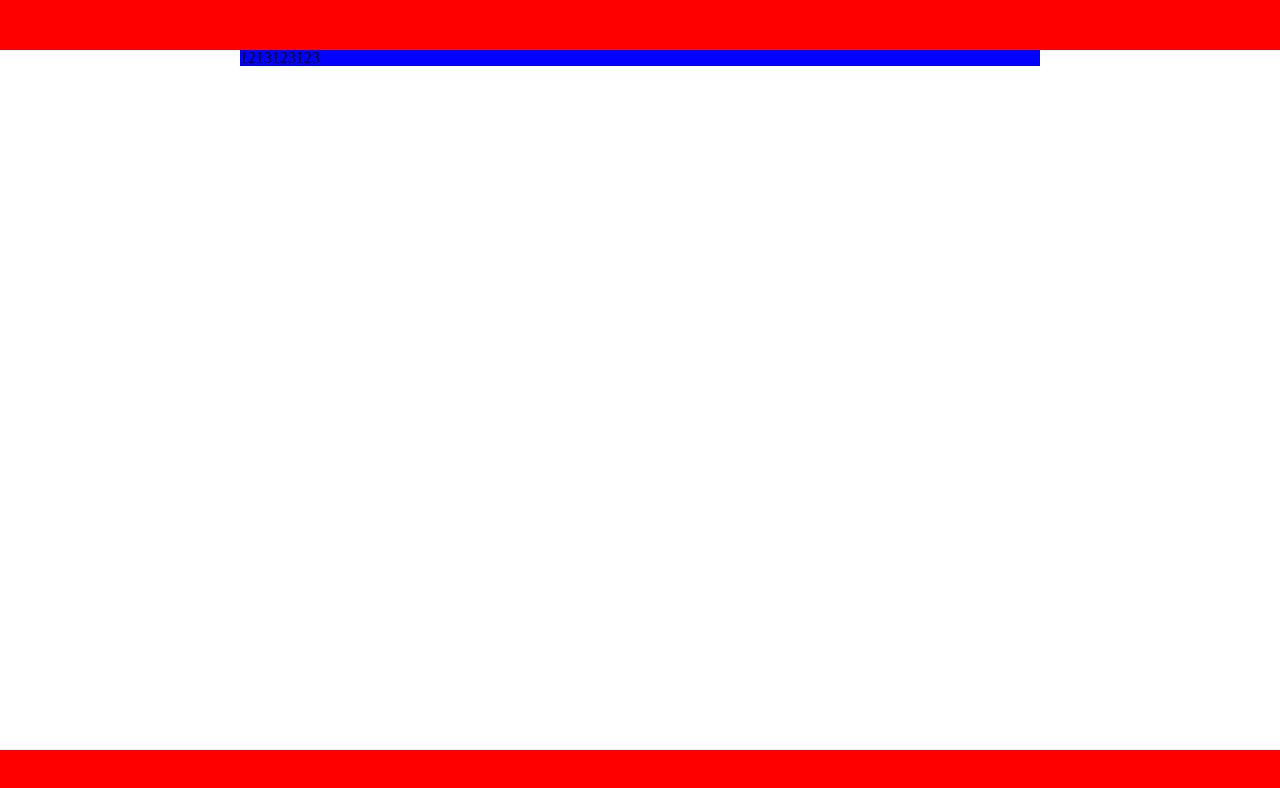
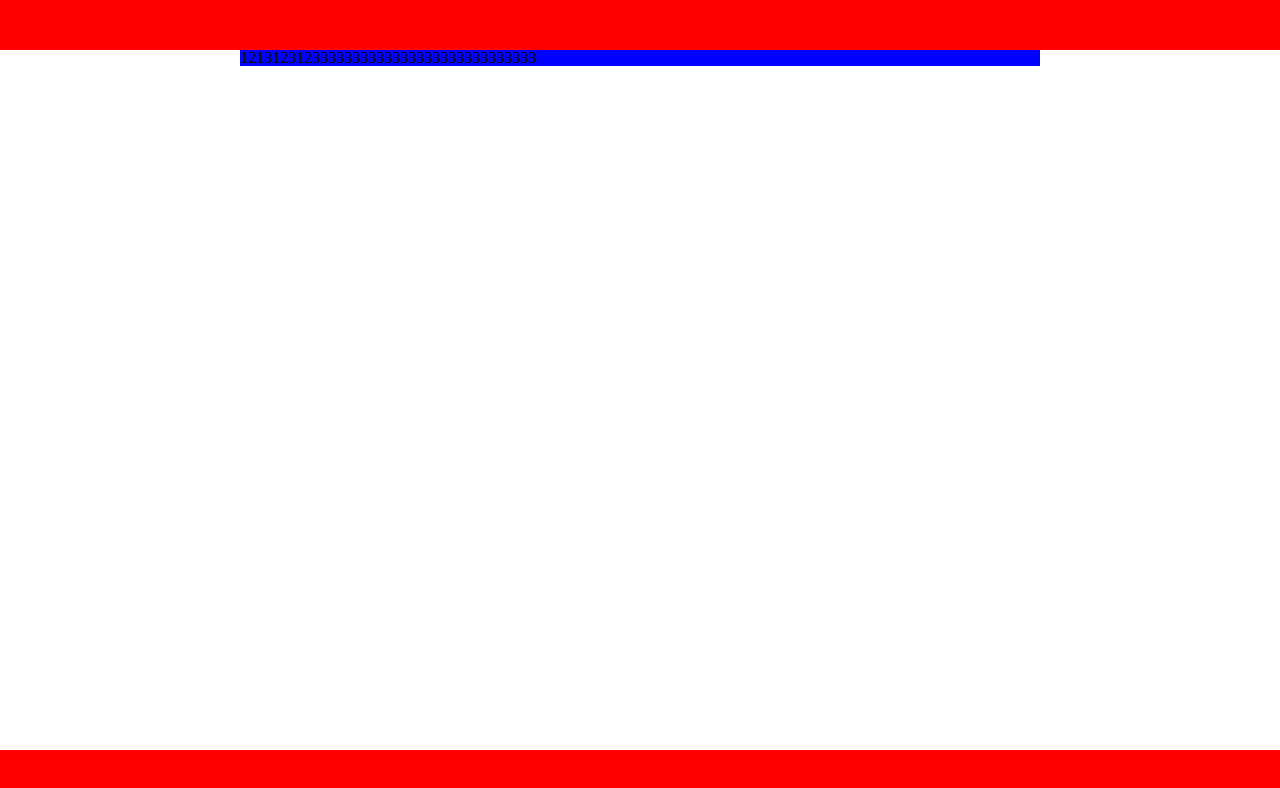
Before and after one commit to NotEvil-25/greenhouses, a website: page app/index.html in a window 1280 px wide. Drawn offline with nearby package versions, Linux system fonts and the light colour scheme; files that its build step writes are made by us from their sources.

Commit message:
first commit

```diff
--- a/app/index.html
+++ b/app/index.html
@@ -12,7 +12,7 @@
       <header class="header" style="height: 50px;background: red"></header>
 
       <main class="content">
-        <div style="width: 800px;margin: auto;background: blue">1213123123</div>
+        <div style="width: 800px;margin: auto;background: blue">1213123123333333333333333333333333333</div>
       </main>
 
       <footer class="footer" style="height: 50px;background: red"></footer>
```
